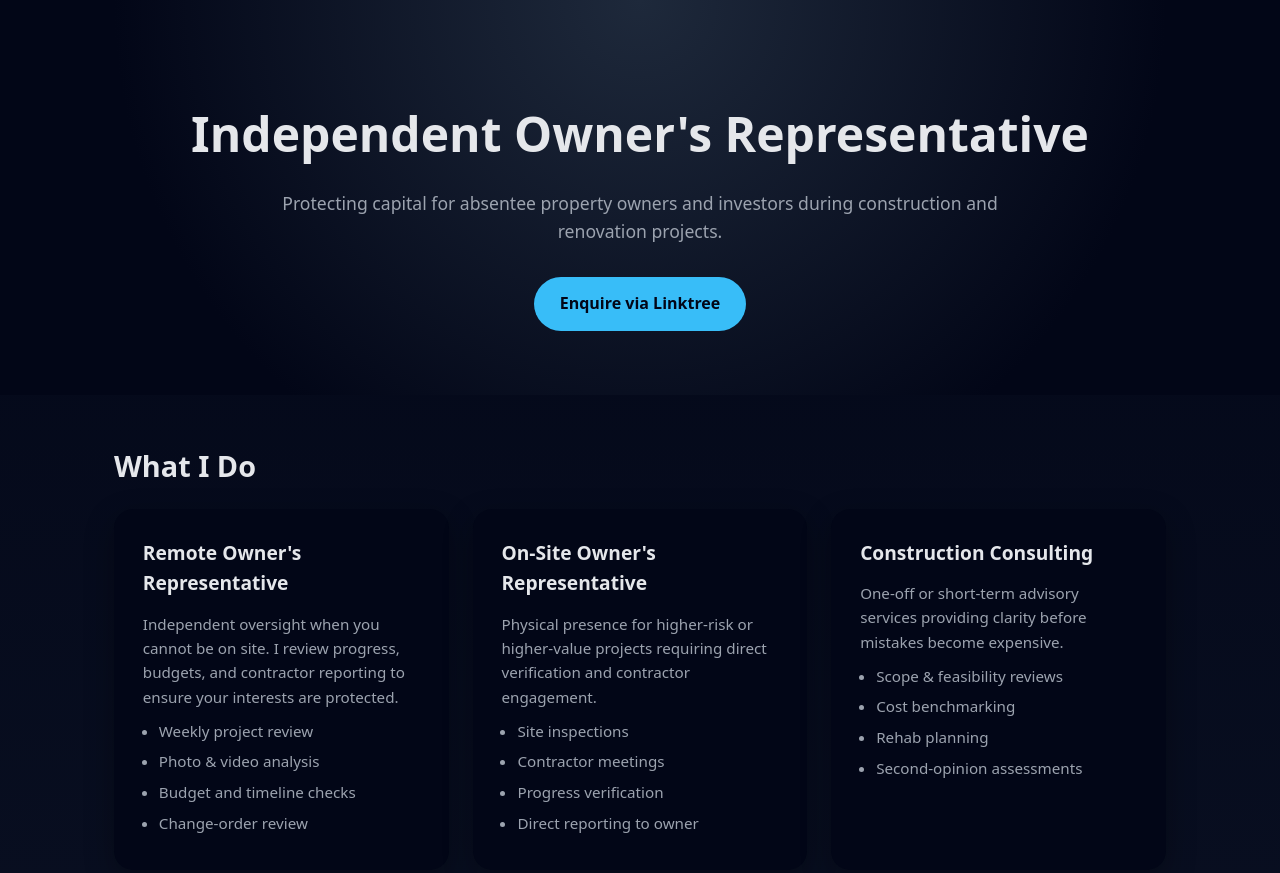
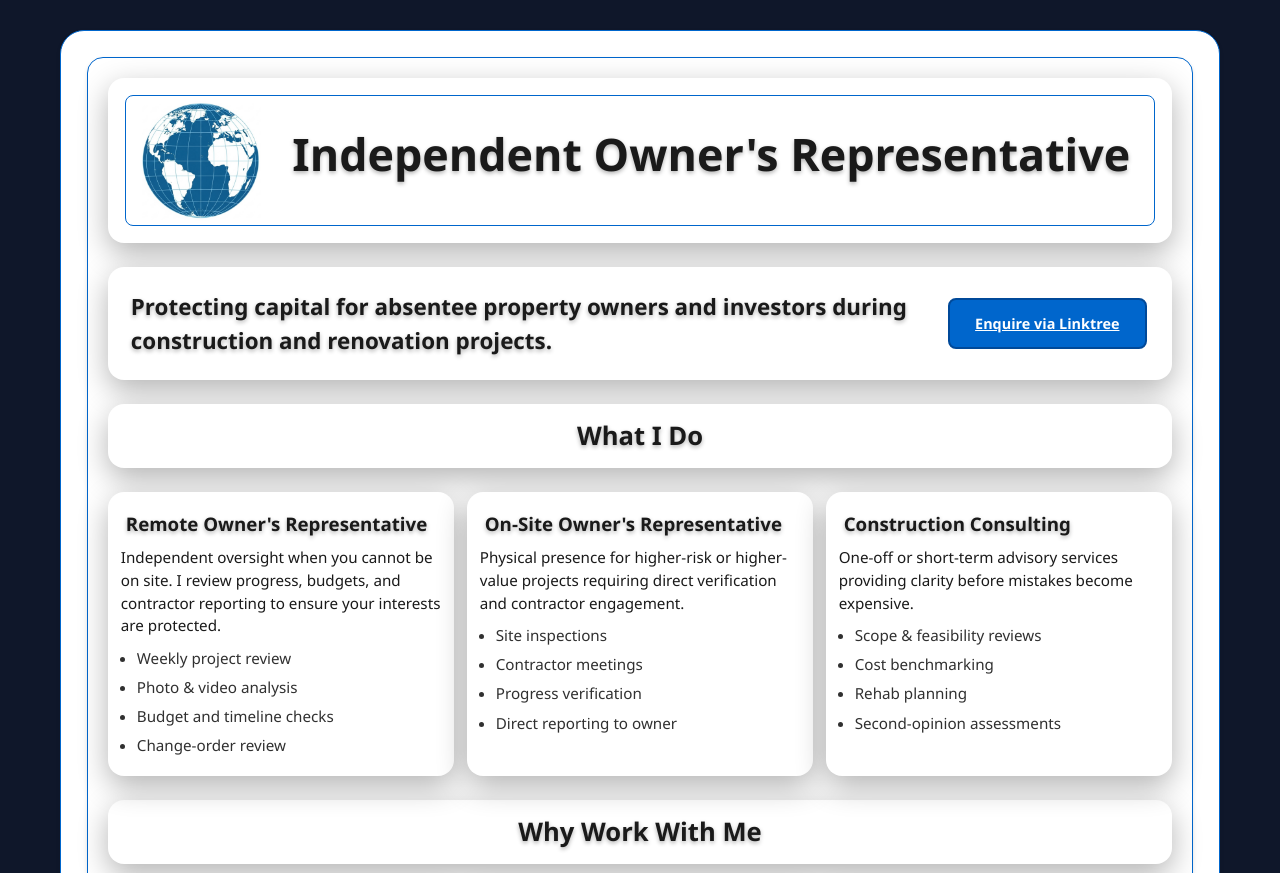
Before and after one commit to Panorama2000/capital-protection, a plain HTML site: page index.html in a window 1280 px wide. Shown: the top 873 px of the page. Drawn offline with Linux system fonts and the light colour scheme.

Commit message:
Update index.html

```diff
--- a/index.html
+++ b/index.html
@@ -3,97 +3,211 @@
 <head>
   <meta charset="UTF-8" />
   <meta name="viewport" content="width=device-width, initial-scale=1.0" />
-  <title>Independent Owner’s Representative & Construction Consultant</title>
+  <title>Independent Owner's Representative & Construction Consultant</title>
   <meta name="description" content="Independent Owner’s Representative and Construction Consultant protecting capital for absentee property owners and investors." />
+  <style>
+/* ---- BASIC RESET ---- */
+*
+{
+    margin: 0;
+    padding: 0;
+    box-sizing: border-box;
+}
+
+body {
+    font-family: 'Segoe UI', Tahoma, Geneva, Verdana, sans-serif; system-ui, -apple-system, Roboto, Ubuntu, Cantarell, 'Helvetica Neue', Arial;
+    max-width: 1200px;
+    margin: 10px auto;
+    padding: 20px;
+    color: #1a1a1a;
+    line-height: 1.5;
+    background: #0f172a;
+}
+
+.container {
+    max-width: 1200px;
+    margin: 0 auto;
+    background-color: #fff;
+    border-radius: 24px;
+    border: 1px solid #0066cc;
+    padding: 20px;
+    backdrop-filter: blur(10px);
+    box-shadow: 0 2px 4px rgba(0,0,0,0.1);
+}
+
+.section {
+    background-color: #fff;
+    border-radius: 16px;
+    border: 1px solid #0066cc;
+    padding: 20px;
+    margin: 6px;
+    box-shadow: 0 2px 4px rgba(0,0,0,0.1);
+}
+
+
+h1 {
+    text-align: right;
+    font-size: 2.8rem;
+    margin: 0;
+    margin-bottom: 10px;
+    color: #1a1a1a;
+    flex: 1;
+    text-shadow: 0 2px 4px rgba(0,0,0,0.3);
+}
+
+h2 {
+    font-size: 1.6rem;
+    text-align: Center;
+    margin: 0;
+    color: #1a1a1a;
+    flex: 1;
+    text-shadow: 0 2px 4px rgba(0,0,0,0.3);
+}
+
+h3 {
+    font-size: verdana (1.2rem);
+    margin: 0;
+    color: #1a1a1a;
+    flex: 1;
+    padding: 5px;
+    text-shadow: 0 2px 4px rgba(0,0,0,0.3);
+}
+
+h4 {
+    font-size: 1.4rem;
+    text-align: left;
+    margin: 0;
+    color: #1a1a1a;
+    flex: 1;
+    text-shadow: 0 2px 4px rgba(0,0,0,0.3);
+}
+
+ul{
+   font-size: 0.95rem;
+    opacity: 0.9;
+    color: #1a1a1a;
+}
+
+
+p.subtitle {
+    text-align: center;
+    font-size: 1.0rem;
+    margin-bottom: 10px;
+    opacity: 0.9;
+    color: #1a1a1a;
+}
+p1{
+	text-align: center;
+    font-size: 1.0rem;
+   	 margin-top: 10px;
+    margin-bottom: 10px;
+    color: #1a1a1a;
+
+
+a {
+    text-decoration: none;
+    color: inherit;
+}
+</style>
 
   <style>
-    :root {
-      --bg: #0f172a;        /* slate-900 */
-      --fg: #e5e7eb;        /* gray-200 */
-      --muted: #9ca3af;     /* gray-400 */
-      --accent: #38bdf8;    /* sky-400 */
-      --card: #020617;      /* slate-950 */
-    }
-
-    * { box-sizing: border-box; margin: 0; padding: 0; }
-
-    body {
-      font-family: system-ui, -apple-system, Segoe UI, Roboto, Ubuntu, Cantarell, 'Helvetica Neue', Arial, sans-serif;
-      background: linear-gradient(180deg, #020617 0%, #0f172a 100%);
-      color: var(--fg);
-      line-height: 1.6;
-    }
-
-    a { color: var(--accent); text-decoration: none; }
-    a:hover { text-decoration: underline; }
-
-    .container {
-      max-width: 1100px;
-      margin: 0 auto;
-      padding: 3rem 1.5rem;
-    }
-
+/* ---- HEADER ---- */
 header {
-      padding: 6rem 1.5rem 4rem;
-      text-align: center;
-      background: radial-gradient(circle at top, #1e293b 0%, #020617 70%);
+    display: flex;
+    align-items: center;
+    justify-content: center;
+    margin: 4px;
+      padding: 1.5rem 1.5rem 1.5rem;
+    background: rgba(255,255,255,0.15);
+    border: 1px solid #0066cc;
+    border-radius: 8px;
+    position: relative;
+    gap: 20px;
 }
 
 header h1 {
-      font-size: clamp(2rem, 4vw, 3rem);
-      margin-bottom: 1rem;
-      font-weight: 700;
+    margin-bottom: 0.9rem;
+    text-align: right;
 }
 
 header p {
     max-width: 720px;
     margin: 0 auto 2rem;
-      color: var(--muted);
-      font-size: 1.1rem;
 }
 
-    .cta {
-      display: inline-block;
-      padding: 0.9rem 1.6rem;
-      border-radius: 999px;
-      background: var(--accent);
-      color: #020617;
-      font-weight: 600;
-    }
-
-    background-image: url('banner.jpg');
-    background-size: cover;
-    background-position: center;
-
-    section {
-      margin-top: 4rem;
-    }
-
-    section h2 {
-      font-size: 1.8rem;
-      margin-bottom: 1.2rem;
+.logo {
+    max-width: 120px;
+    height: auto;
+    position: absolute;
+    left: 15px;
+    top: 50%;
+    transform: translateY(-50%);
 }
 
 .grid {
     display: grid;
     grid-template-columns: repeat(auto-fit, minmax(260px, 1fr));
-      gap: 1.5rem;
+    gap: 0.8rem;
 }
 
+footer {
+  display: flex;
+  position: relative;
+    margin-top: 1rem;
+    text-align: center;
+  align-items: center;
+  justify-content: center;
+    padding: 1rem 1.5rem;
+    border: 1px solid #0066cc;
+    border-radius: 8px;
+  position: relative;
+    font-size: 1rem;
+  background: rgba(255,255,255,0.15);
+    color: #1e3c72;
+    margin: 4px;
+}
+
+@media (max-width: 480px) {
+    .logo {
+        max-width: 120px;
+    }
+}
+</style>
+
+
+  <style>
+/* ---- BUTTONS ---- */
+.cta {
+    display: inline-block;
+    padding: 0.8rem 1.6rem;
+    background: #0066cc;
+    color: #fff;
+    border: 2px solid #004999;
+    border-radius: 8px;
+    cursor: pointer;
+    font-size: 0.9rem;
+    font-weight: bold;
+}
+
+.cta:hover {
+	background: #117a8b;
+}
+
+</style>
+
+  <style>
 .card {
-      background: var(--card);
-      padding: 1.8rem;
-      border-radius: 1.2rem;
+    background-color: #fff;
+    padding: 0.8rem;
+    border-radius: 16px;
     box-shadow: 0 10px 30px rgba(0,0,0,0.3);
     }
 
 .card h3 {
-      margin-bottom: 0.8rem;
-      font-size: 1.2rem;
+     margin-bottom: 0.2rem;
     }
 
 .card p, .card ul {
-      color: var(--muted);
       font-size: 0.95rem;
     }
 
@@ -102,63 +216,71 @@
       margin-top: 0.6rem;
     }
 
-    .card li { margin-bottom: 0.4rem; }
+.card li {
+    margin-bottom: 0.4rem;
+    }
 
 .highlight {
-      color: var(--fg);
       font-weight: 600;
     }
+</style>
 
-    footer {
-      margin-top: 6rem;
-      padding: 3rem 1.5rem;
+  <style>
+.contact-box {
+    background-color: #fff;
+    color: #020617;
+    padding: 2.5rem;
+    border-radius: 16px;
     text-align: center;
-      border-top: 1px solid #1e293b;
-      color: var(--muted);
-      font-size: 0.9rem;
+    margin-top: 4rem;
+    box-shadow: 0 10px 30px rgba(0,0,0,0.3);
 }
 
-    .contact-box {
-      background: linear-gradient(135deg, #0ea5e9, #38bdf8);
-      color: #020617;
-      padding: 2.5rem;
-      border-radius: 1.5rem;
-      text-align: center;
-      margin-top: 4rem;
+.contact-box h2 {
+    margin-bottom: 1rem;
 }
 
-    .contact-box h2 { margin-bottom: 1rem; }
-
-    .contact-box p { margin-bottom: 1.5rem; }
-
-    @media (max-width: 600px) {
-      header { padding: 4rem 1.5rem 3rem; }
+.contact-box p {
+    margin-bottom: 1.5rem;
 }
 </style>
+
 </head>
 
 <body>
-
-  <!-- HERO / BANNER -->
+<div class="container" id="capprotection">
+<div class="section">
+	<main>
+	<!--BANNER 7 LOGO-->
+    <div class="card">
     	<header>
-    <!-- Optional banner image:
-    Replace the header background with an image by adding:
-    background-image: url('banner.jpg');
-    background-size: cover; background-position: center;
-    -->
-
+      	<img id="logo" src="earthlogo.jpeg" alt="Logo" class="logo" width="740" height="740">
     	<h1>Independent Owner's Representative</h1>
-    <p>
-      Protecting capital for absentee property owners and investors during construction and renovation projects.
-    </p>
+      	</header>
+	</div>
+	<br>
+	<!--ROLE-->
+    <div class="card">
+        <table border="0" cellpadding="5" cellspacing="10" width="100%">
+          <tr>
+            <td width="80%">
+    			<h4>Protecting capital for absentee property owners and investors during construction and renovation projects.
+    			</h4>
+            </td>
+            <td width="20%">
     			<a class="cta" href="https://linktr.ee/andy471785">Enquire via Linktree</a>
-  </header>
-
-  <main class="container">
+            </td>
+          </tr>
+        </table>
+	 </div>
+	<br>
 
     <!-- WHAT I DO -->
-    <section>
+    <div class="card">
       <h2>What I Do</h2>
+     </div>
+      <br>
+
      <div class="grid">
         <div class="card">
           <h3>Remote Owner's Representative</h3>
@@ -198,12 +320,16 @@
             <li>Second-opinion assessments</li>
           </ul>
         </div>
-      </div>
-    </section>
+      </div><!-- end grid-->
+	<br>
+
 
     <!-- WHY ME -->
-    <section>
+    <div class="card">
       <h2>Why Work With Me</h2>
+     </div>
+     <br>
+
       <div class="grid">
         <div class="card">
           <p class="highlight">30 years construction experience</p>
@@ -211,51 +337,62 @@
             Deep, practical understanding of how projects actually succeed - and how they quietly fail.
           </p>
         </div>
+
         <div class="card">
           <p class="highlight">Independent & fiduciary</p>
           <p>
             I do not build, supply, or profit from construction work. My only obligation is to the owner.
           </p>
         </div>
+
         <div class="card">
           <p class="highlight">Capital protection focus</p>
           <p>
             My role is to identify risk early, verify claims, and prevent costly overruns and disputes.
           </p>
         </div>
-      </div>
-    </section>
+      </div><!-- end grid-->
+      <br>
 
     	<!-- SERVICE REGIONS -->
-    <section>
+      <div class="card">
         <h2>Service Regions</h2>
-      <div class="card">
-        <p>
-          United States | United Kingdom | European Union | Selected Caribbean jurisdictions | Middle East (by referral) | Far East Orient (by referral
-        </p>
-        <p style="margin-top: 0.8rem;">
+        <p1>United States | United Kingdom | European Union | Selected Caribbean jurisdictions | Middle East (by referral) | Far East Orient (by referral<br>
 				Projects outside these regions may be considered on a case-by-case basis, subject to logistics and security.
-        </p>
+        </p1>
       </div>
-    </section>
+      <br>
+
 
     	<!-- CONTACT -->
-    <section class="contact-box">
+      <div class="card">
       	<h2>Enquiries</h2>
-      <p>
-        If you require independent oversight or construction advice, please make contact via Linktree with brief project details.
-      </p>
+   		<table border="0" cellpadding="5" cellspacing="0" width="100%">
+          <tr>
+            <td width="80%">
+      			<p1>	If you require independent oversight or construction advice, please make contact via Linktree.<br>Give brief project details.
+      			</p1>
+            </td>
+            <td width="20%">
       			<a class="cta" href="https://linktr.ee/andy471785">Contact & Enquiry</a>
-    </section>
+            </td>
+          </tr>
+        </table>
+       </div>
+  		<br>
 
+	<!--BUSINESS Card-->
+    <div class="card">
+    <footer>
+    	<p1>Independent Owner's Representative & Construction Consultant<br>
+      		Fees invoiced in USD, GBP, or EUR
+    	</p1>
+    </footer>
+    </div>
 </main>
+</div>
+</div>
 
-  <footer>
-    <p>
-      Independent Owner's Representative & Construction Consultant<br />
-      Fees invoiced in USD, GBP, or EUR
-    </p>
-  </footer>
 
 </body>
 </html>
```
Lines whose indentation alone changed are shown as unchanged.
